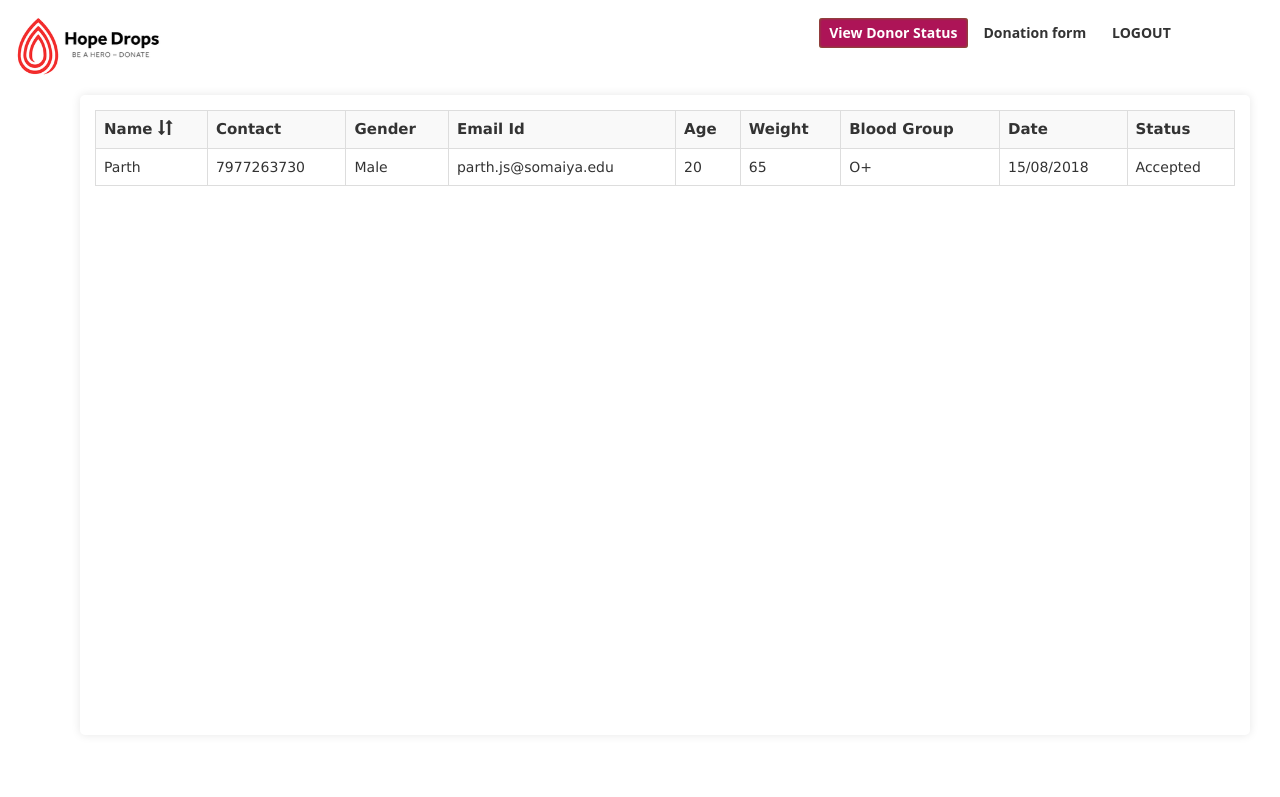
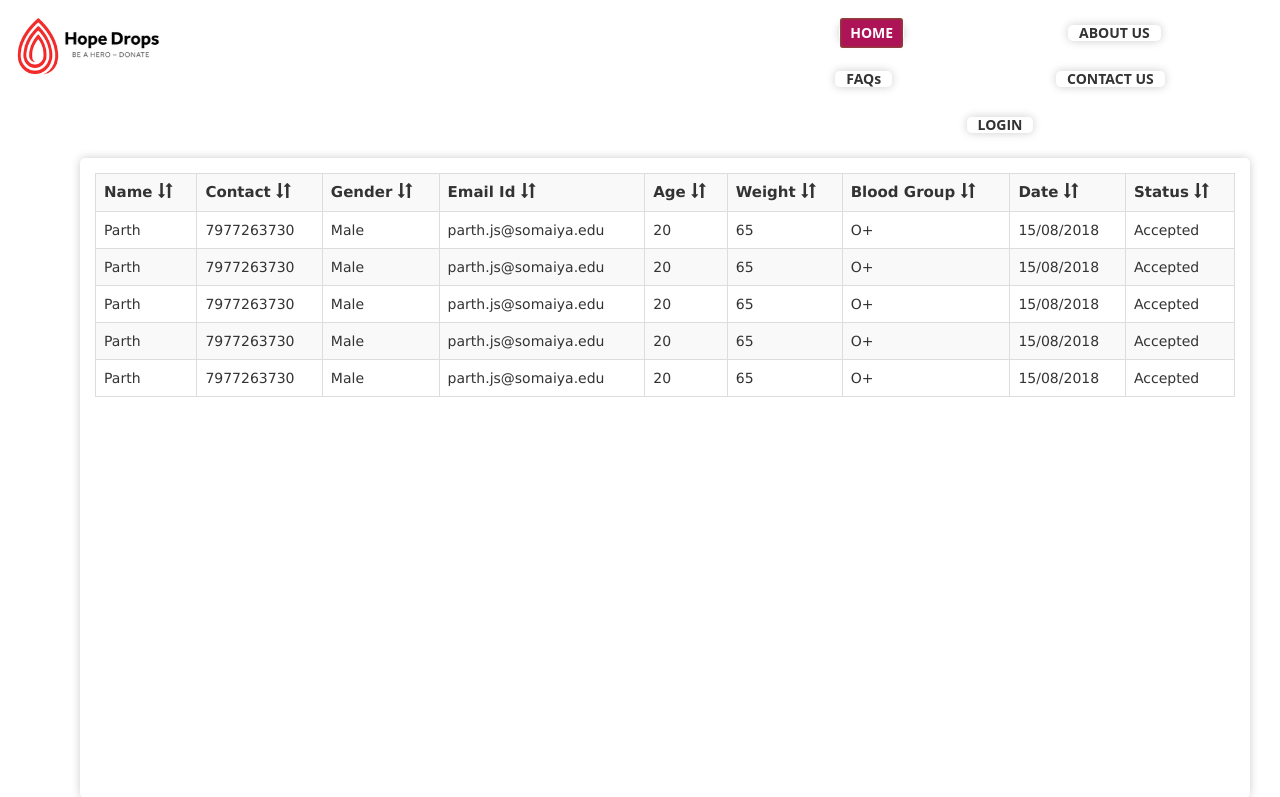
Before and after one commit to dharmick/bloodbank_management, a PHP site: page /receptionist.php in a window 1280 px wide. Shown: the top 797 px of the page. Run offline with PHP 8.4, Linux system fonts and the light colour scheme.

Commit message:
Navbar changes

```diff
--- /dev/null
+++ b/css/navbar_style.css
@@ -0,0 +1,64 @@
+<style type="text/css">
+  	#nav-main {
+    background-color: transparent;
+    width: 100%;
+    display: block;
+    margin: 0px auto;
+    padding-top: 10px;
+    padding-bottom: 10px;
+    }
+    #nav-main ul li a {
+    padding: 5px 10px 6px 10px;
+    display: inline;
+    line-height: 46px;
+    margin: 0px auto;
+    }
+    #nav-main a {
+    font-family: 'Open Sans', sans-serif;
+    font-size: 14px;
+    text-decoration: none;
+    font-weight: 700;
+    text-align: center;
+    color: #333333;
+    }
+    #nav-main ul {
+    width: 560px;
+    float: right;
+    display: block;
+    overflow: hidden;
+    text-align: center;
+    margin: 0 auto;
+    margin-left: 0px;
+    padding: 0;
+    }
+    #nav-main:after
+    {
+      content: '';
+      display: block;
+      clear:both;
+    }
+    #nav-main ul li {
+    list-style: none;
+    display: inline;
+    position: relative;
+    padding: 0 1px;
+    }
+    #nav-main ul li a:hover {
+    color:white;
+    background-color: #ad1457;
+    border-radius: 3px;
+    box-shadow: inset 0 0px 3px #608a0f;
+    }
+    ul li.current > a {
+    color: white !important;
+    background: #ad1457;
+    border-radius: 3px;
+    box-shadow: inset 0 0px 3px #608a0f;
+    }
+    ul li.nav-first > a {
+    color: white !important;
+    background: #ad1457;
+    border-radius: 3px;
+    box-shadow: inset 0 0px 3px #608a0f;
+    }
+  </style>
--- a/navbar.php
+++ b/navbar.php
@@ -1,3 +1,5 @@
+    <head>
+        <link rel="stylesheet" type="text/css" href="./css/navbar_style.css">
     <style type="text/css">
         #nav-main {
         background-color: transparent;
@@ -7,104 +9,29 @@
         padding-top: 10px;
         padding-bottom: 10px;
         }
-    #nav-main ul li a {
-    padding: 5px 10px 6px 10px;
-    display: inline;
-    line-height: 46px;
-    margin: 0px auto;
-    }
-    #nav-main a {
-    font-family: 'Open Sans', sans-serif;
-    font-size: 14px;
-    text-decoration: none;
-    font-weight: 700;
-    text-align: center;
-    color: #333333;
-    }
-    #nav-main ul {
-    width: 560px;
-    float: right;
-    display: block;
-    overflow: hidden;
-    text-align: center;
-    margin: 0 auto;
-    margin-left: 0px;
-    padding: 0;
-    }
-    #nav-main:after
-    {
-      content: '';
-      display: block;
-      clear:both;
-    }
-    #nav-main ul li {
-    list-style: none;
-    display: inline;
-    position: relative;
-    padding: 0 1px;
-    }
-    #nav-main ul li a:hover {
-    color:white;
-    background-color: #ad1457;
-    border-radius: 3px;
-    box-shadow: inset 0 0px 3px #608a0f;
-    }
-    ul li.current > a {
-    color: white !important;
-    background: #ad1457;
-    border-radius: 3px;
-    box-shadow: inset 0 0px 3px #608a0f;
-    }
     </style>
+    </head>
+    <body>
   <div id="nav-main">
     <img src="./images/logo.png" alt="Blood Bank" height="75" style="margin-left: 5px;">
     <ul>
-      <li class="current" onclick="myfunction1()" id="home"><a href="index.php">HOME</a></li>
-      <li onclick="myfunction2()" id="aboutus" class=""><a href="#">ABOUT US</a></li>
-      <li onclick="myfunction3()" id="faq" class=""><a href="faq.php">FAQs</a></li>
-      <li onclick="myfunction4()" id="contact" class=""><a href="contactus.php">CONTACT US</a></li>
-      <li onclick="myfunction5()" id="login" class=""><a href="#">LOGIN</a></li>
+      <li  class = "tab current" ><a href="index.php">HOME</a></li>
+      <li  class = "tab"><a href="#">ABOUT US</a></li>
+      <li  class = "tab"><a href="faq.php">FAQs</a></li>
+      <li  class = "tab"><a href="contactus.php">CONTACT US</a></li>
+      <li  class = "tab"><a href="login.php">LOGIN</a></li>
     </ul>
   </div>
   <script type="text/javascript">
-    function myfunction1()
-    {
-      document.getElementById("home").classList.add("current");
-      document.getElementById("aboutus").classList.remove("current");
-      document.getElementById("faq").classList.remove("current");
-      document.getElementById("contact").classList.remove("current");
-      document.getElementById("login").classList.remove("current");
-    }
-    function myfunction2()
-    {
-      document.getElementById("aboutus").classList.add("current");
-      document.getElementById("home").classList.remove("current");
-      document.getElementById("faq").classList.remove("current");
-      document.getElementById("contact").classList.remove("current");
-      document.getElementById("login").classList.remove("current");
-    }
-    function myfunction3()
-    {
-      document.getElementById("faq").classList.add("current");
-      document.getElementById("home").classList.remove("current");
-      document.getElementById("aboutus").classList.remove("current");
-      document.getElementById("contact").classList.remove("current");
-      document.getElementById("login").classList.remove("current");
-    }
-    function myfunction4()
-    {
-      document.getElementById("contact").classList.add("current");
-      document.getElementById("home").classList.remove("current");
-      document.getElementById("aboutus").classList.remove("current");
-      document.getElementById("faq").classList.remove("current");
-      document.getElementById("login").classList.remove("current");
-    }
-     function myfunction5()
-    {
-      document.getElementById("login").classList.add("current");
-      document.getElementById("home").classList.remove("current");
-      document.getElementById("aboutus").classList.remove("current");
-      document.getElementById("faq").classList.remove("current");
-      document.getElementById("contact").classList.remove("current");
+    var header = document.getElementById("nav-main");
+    var btns = header.getElementsByClassName("tab");
+    console.log(btns);
+    for (var i = 0; i < btns.length; i++) {
+    btns[i].addEventListener("click", function() {
+    var current = document.getElementsByClassName("current");
+    current[0].className = current[0].className.replace("current", "");
+    this.className += " current";
+    });
   }
   </script>
+</body>
--- a/receptionist.php
+++ b/receptionist.php
@@ -17,62 +17,6 @@
 
 
   <style type="text/css">
-  	 #nav-main {
-    background-color: transparent;
-    width: 100%;
-    display: block;
-    margin: 0px auto;
-    padding-top: 10px;
-    padding-bottom: 10px;
-    }
-    #nav-main ul li a {
-    padding: 5px 10px 6px 10px;
-    display: inline;
-    line-height: 46px;
-    margin: 0px auto;
-    }
-    #nav-main a {
-    font-family: 'Open Sans', sans-serif;
-    font-size: 14px;
-    text-decoration: none;
-    font-weight: 700;
-    text-align: center;
-    color: #333333;
-    }
-    #nav-main ul {
-    width: 560px;
-    float: right;
-    display: block;
-    overflow: hidden;
-    text-align: center;
-    margin: 0 auto;
-    margin-left: 0px;
-    padding: 0;
-    }
-    #nav-main:after
-    {
-      content: '';
-      display: block;
-      clear:both;
-    }
-    #nav-main ul li {
-    list-style: none;
-    display: inline;
-    position: relative;
-    padding: 0 1px;
-    }
-    #nav-main ul li a:hover {
-    color:white;
-    background-color: #ad1457;
-    border-radius: 3px;
-    box-shadow: inset 0 0px 3px #608a0f;
-    }
-    ul li.current > a {
-    color: white !important;
-    background: #ad1457;
-    border-radius: 3px;
-    box-shadow: inset 0 0px 3px #608a0f;
-    }
     #footer {
     background: #ad1457;
     height: 60px;
@@ -83,7 +27,7 @@
     .tab {
       height:80vh;
       margin:10vh;
-      box-shadow: 0 0 10px 0 rgba(0,0,0,0.1);
+      box-shadow: 0 0 10px 0 rgba(0,0,0,0.2);
       margin-top: 0px;
       padding: 15px;
       border-radius: 5px;
@@ -99,29 +43,65 @@
     }
   </style>
 </head>
-  <div id="nav-main">
-    <img src="./images/logo.png" alt="Blood Bank" height="75" style="margin-left: 5px;">
-    <ul>
-      <li class="current" onclick="myfunction2()" id="dashboard" class=""><a href="#">View Donor Status</a></li>
-      <li onclick="myfunction1()" id="donate"><a href="#">Donation form</a></li>
-      <li onclick="myfunction3()" id="logout" class=""><a href="#">LOGOUT</a></li>
-    </ul>
-  </div>
-
+<?php include_once("navbar.php") ?>
   <div class="container tab">
     <table class="table table-striped table-bordered table-hover">
       <tr>
         <th>Name <i class="glyphicon glyphicon-sort"></i></th>
-        <th>Contact</th>
-        <th>Gender</th>
-        <th>Email Id</th>
-        <th>Age</th>
-        <th>Weight</th>
-        <th>Blood Group</th>
-        <th>Date</th>
-        <th>Status</th>
+        <th>Contact <i class="glyphicon glyphicon-sort"></i></th>
+        <th>Gender <i class="glyphicon glyphicon-sort"></i></th>
+        <th>Email Id <i class="glyphicon glyphicon-sort"></i></th>
+        <th>Age <i class="glyphicon glyphicon-sort"></i></th>
+        <th>Weight <i class="glyphicon glyphicon-sort"></i></th>
+        <th>Blood Group <i class="glyphicon glyphicon-sort"></i></th>
+        <th>Date <i class="glyphicon glyphicon-sort"></i></th>
+        <th>Status <i class="glyphicon glyphicon-sort"></i></th>
       </tr>
        <tr>
+        <td>Parth</td>
+        <td>7977263730</td>
+        <td>Male</td>
+        <td>parth.js@somaiya.edu</td>
+        <td>20</td>
+        <td>65</td>
+        <td>O+</td>
+        <td>15/08/2018</td>
+        <td>Accepted</td>
+      </tr>
+      <tr>
+        <td>Parth</td>
+        <td>7977263730</td>
+        <td>Male</td>
+        <td>parth.js@somaiya.edu</td>
+        <td>20</td>
+        <td>65</td>
+        <td>O+</td>
+        <td>15/08/2018</td>
+        <td>Accepted</td>
+      </tr>
+      <tr>
+        <td>Parth</td>
+        <td>7977263730</td>
+        <td>Male</td>
+        <td>parth.js@somaiya.edu</td>
+        <td>20</td>
+        <td>65</td>
+        <td>O+</td>
+        <td>15/08/2018</td>
+        <td>Accepted</td>
+      </tr>
+      <tr>
+        <td>Parth</td>
+        <td>7977263730</td>
+        <td>Male</td>
+        <td>parth.js@somaiya.edu</td>
+        <td>20</td>
+        <td>65</td>
+        <td>O+</td>
+        <td>15/08/2018</td>
+        <td>Accepted</td>
+      </tr>
+      <tr>
         <td>Parth</td>
         <td>7977263730</td>
         <td>Male</td>
```
Also changed, not shown: faq.php (+32 -30 lines), login.php (+6 -1 lines). Lines whose indentation alone changed are shown as unchanged.
